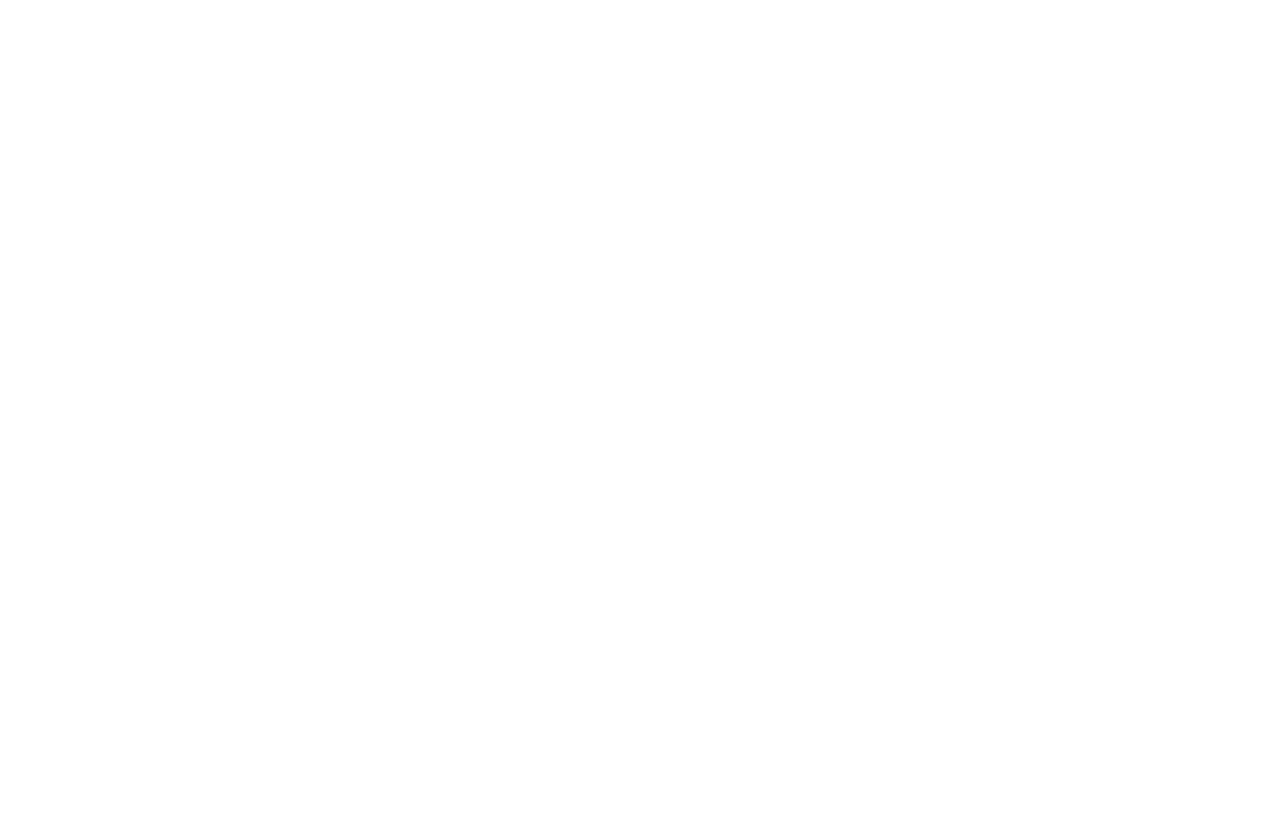
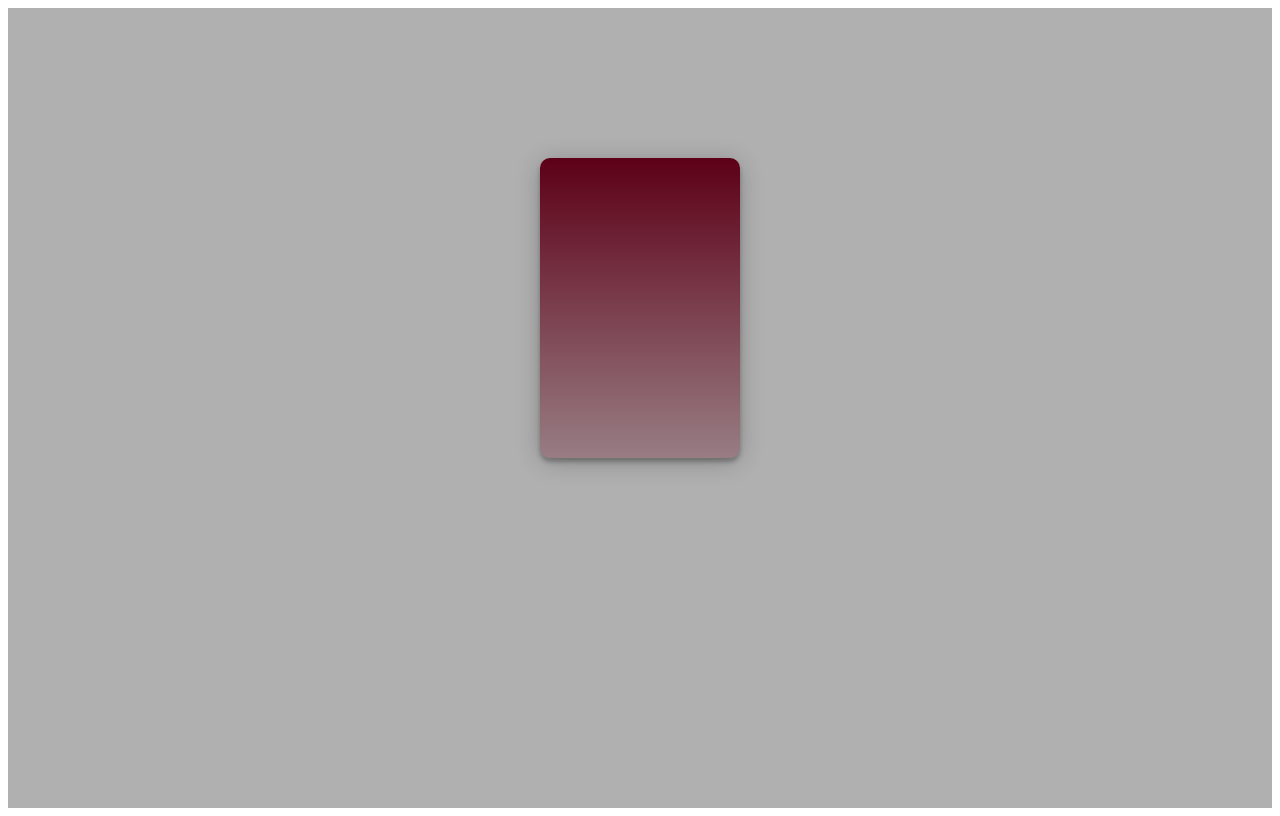
Before and after one commit to FelixKarma/forza, a plain HTML site: page html/favoris.html in a window 1280 px wide. Drawn offline with Linux system fonts and the light colour scheme.

```diff
--- a/html/favoris.html
+++ b/html/favoris.html
@@ -4,9 +4,19 @@
     <meta charset="UTF-8">
     <meta http-equiv="X-UA-Compatible" content="IE=edge">
     <meta name="viewport" content="width=device-width, initial-scale=1.0">
+    <link rel="stylesheet" href="../public/css/favoris.css">
     <title>Document</title>
 </head>
 <body>
 
+    <header></header>
+    <main class="main">
+        <div class="container_favoris-cards">
+            <div class="box_cars">
+
+            </div>
+        </div>
+        </div>
+    </main>
 </body>
 </html>
--- a/public/css/accueil.css
+++ b/public/css/accueil.css
@@ -1,3 +1,4 @@
 .main {
+    background: no repeat url("/assets/img/background_home.png");
     height: 100vh;
 }
--- /dev/null
+++ b/public/css/favoris.css
@@ -0,0 +1,20 @@
+.main {
+    background: #b0b0b0;
+    height: 100vh;
+    width: 100%;
+}
+
+.container_favoris-cards {
+    display: flex;
+    justify-content: center;
+    height: 600px;
+    align-items: center;
+}
+
+.box_cars {
+    width: 200px;
+    height: 300px;
+    background: linear-gradient(180deg, #5D0017 0%, rgba(93, 0, 23, 0.29) 100%);
+    box-shadow: 0px 4px 4px rgba(0, 0, 0, 0.25), 0px 4px 24px -1px rgba(0, 0, 0, 0.25);
+    border-radius: 10px;
+}
```
Also changed, not shown: index.html (+2 -0 lines), assets/img/image1_article.png (added), assets/img/image2_article.png (added), html/article.html (added), js/article.js (added), 1 other file.
